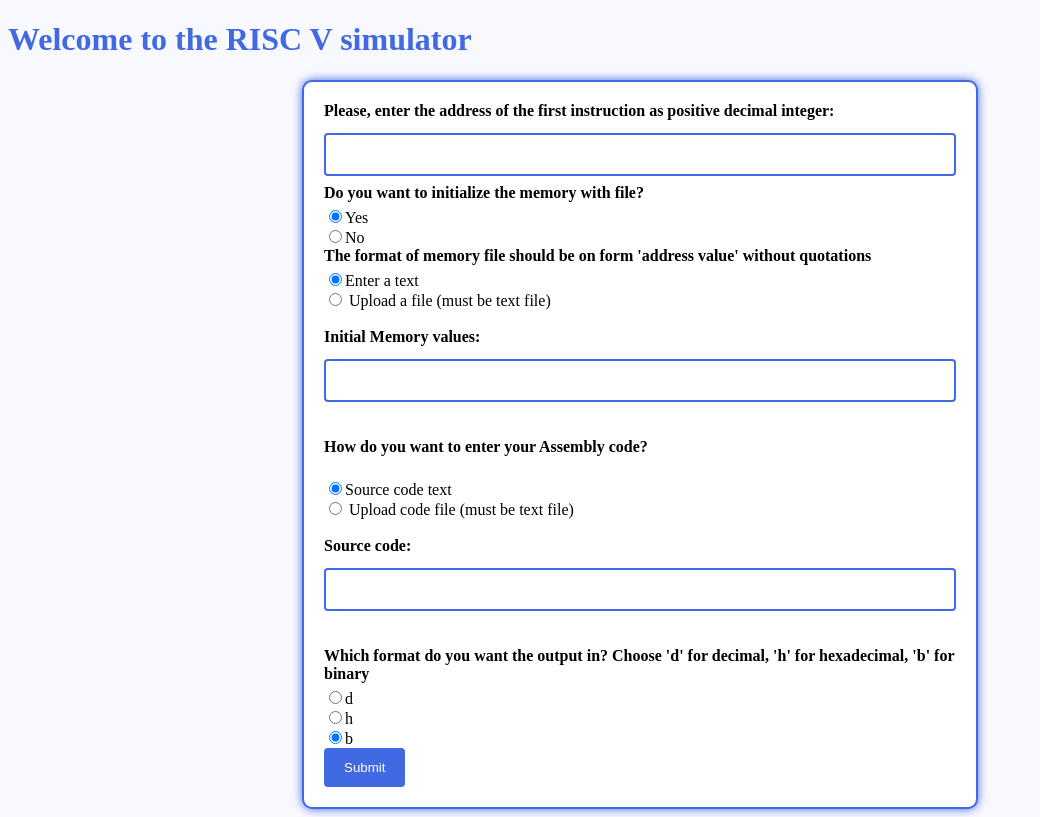
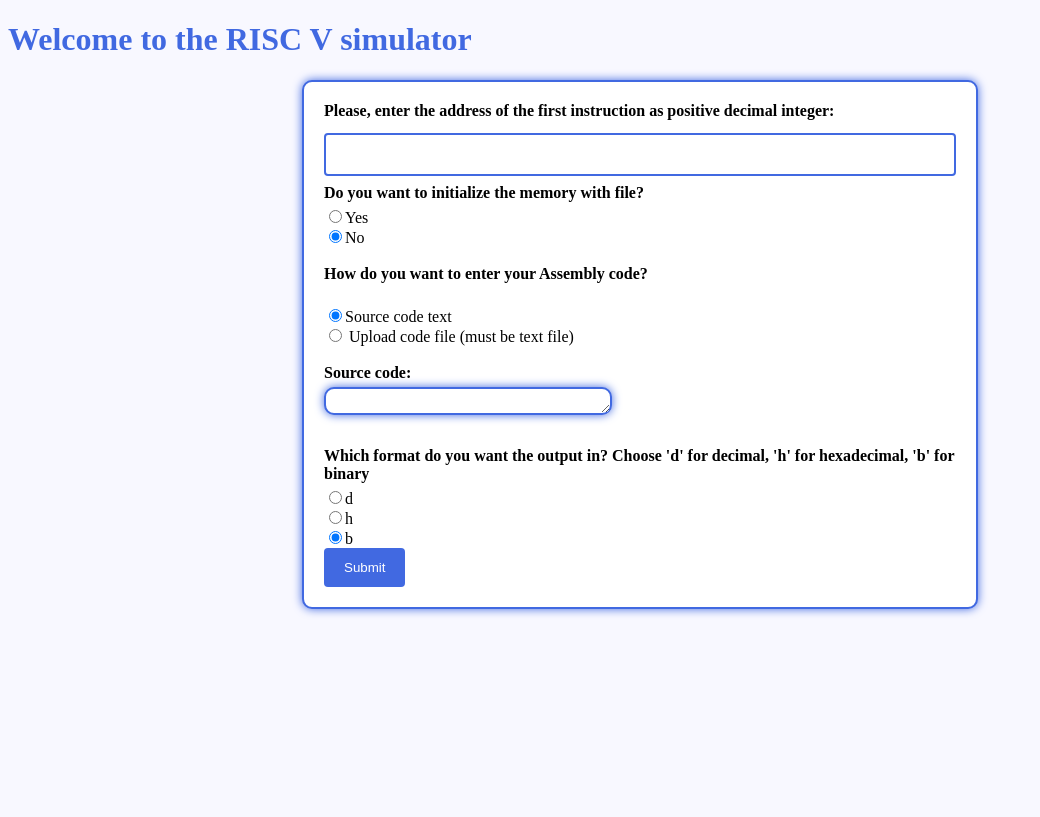
Before and after one commit to kyrolloszakaria/risc-v-simulator, a Flask app: page / in a window 1280 px wide. Shown: the whole page, without its empty margins (0-1040 px from the left). After the commit the page ends 616 px from the top, so only its background shows below. Run offline with Flask 3, Linux system fonts and the light colour scheme.

Commit message:
Making App live

```diff
--- a/web/app.py
+++ b/web/app.py
@@ -21,7 +21,7 @@ def validate_memoryFormat():
     with open("Memory.txt", 'r') as file:
         for line in file:
             try:
-                address, val = line.split()
+                address, val = line.split() # first check for format
                 address = int(address)
                 val = int(val)
                 if address % 4 != 0:
--- a/web/static/style.css
+++ b/web/static/style.css
@@ -84,3 +84,12 @@ body {
     color: #4169E1;
     border: 2px solid #4169E1;
   }
+
+  #code_txt {
+    height: 20px;
+    width: 280px;
+    border: 2px solid #4169E1;
+    border-radius: 10px;
+    background-color: #FFFFFF;
+    box-shadow: 0px 0px 10px #4169E1;
+  }
--- a/web/templates/index.html
+++ b/web/templates/index.html
@@ -12,9 +12,9 @@
             <input type="number" name="firstAddress" id="firstAddress" required min="0" max="4294967295"><br>
 
             <label>Do you want to initialize the memory with file?</label>
-            <input type="radio" name="mem_init" value="yes" checked>Yes<br>
-            <input type="radio" name="mem_init" value="no">No<br>
-            <div id="mem_part">
+            <input type="radio" name="mem_init" value="yes">Yes<br>
+            <input type="radio" name="mem_init" value="no" checked>No<br>
+            <div id="mem_part" class = "hidden">
                 <label>The format of memory file should be on form 'address value' without quotations</label>
                 <input type="radio" name="mem_option" value="text" checked>Enter a text<br>
                 <input type="radio" name="mem_option" value="file"> Upload a file (must be text file) <br><br>
@@ -30,10 +30,9 @@
             <input type="radio" name="code_option" value="file"> Upload code file (must be text file) <br><br>
             <div id="code_input">
                 <label>Source code: </label>
-                <input type="text" id="code_txt" name="code_txt" required><br>
+                <textarea id="code_txt" name="code_txt" oninput="autoResize()"></textarea>
             </div>
             <br>
-
             <label for="format">Which format do you want the output in? Choose 'd' for decimal, 'h' for hexadecimal, 'b' for binary</label>
             <input type="radio" name="format" id="format" value="d"checked>d<br>
             <input type="radio" name="format" id="format" value="h"checked>h<br>
@@ -52,7 +51,7 @@
                         codeInput.innerHTML = '<input type="file" name="code_file" required><br>';
                     } else {
                         codeInput.innerHTML = '<label>source code:</label>'
-                        codeInput.innerHTML += '<input type="text" id="code_txt" name="code_txt" required>';
+                        codeInput.innerHTML += '<textarea id="code_txt" name="code_txt" oninput="autoResize()"></textarea>';
                     }
                 });
             });
@@ -65,7 +64,7 @@
                         memInput.innerHTML = '<input type="file" name="mem_file" required><br>';
                     } else {
                         memInput.innerHTML = '<label>source mem:</label>'
-                        memInput.innerHTML += '<input type="text" id="mem_txt" name="mem_txt" required>';
+                        memInput.innerHTML += '<input type="text" id="mem_txt" name="mem_txt" rows="10" cols="50" required>';
                     }
                 });
             });
@@ -90,9 +89,16 @@
                 });
             });
 
+            function autoResize() {
+                // Get the textarea element
+                var textarea = document.getElementById("code_txt");
 
+                // Reset the height to its minimum value to force it to shrink
+                textarea.style.height = "auto";
 
-
+                // Set the new height based on the scroll height and border size
+                textarea.style.height = (textarea.scrollHeight + 2) + "px";
+            }
         </script>
     </body>
     </html>
```
Also changed, not shown: 2 other files.
